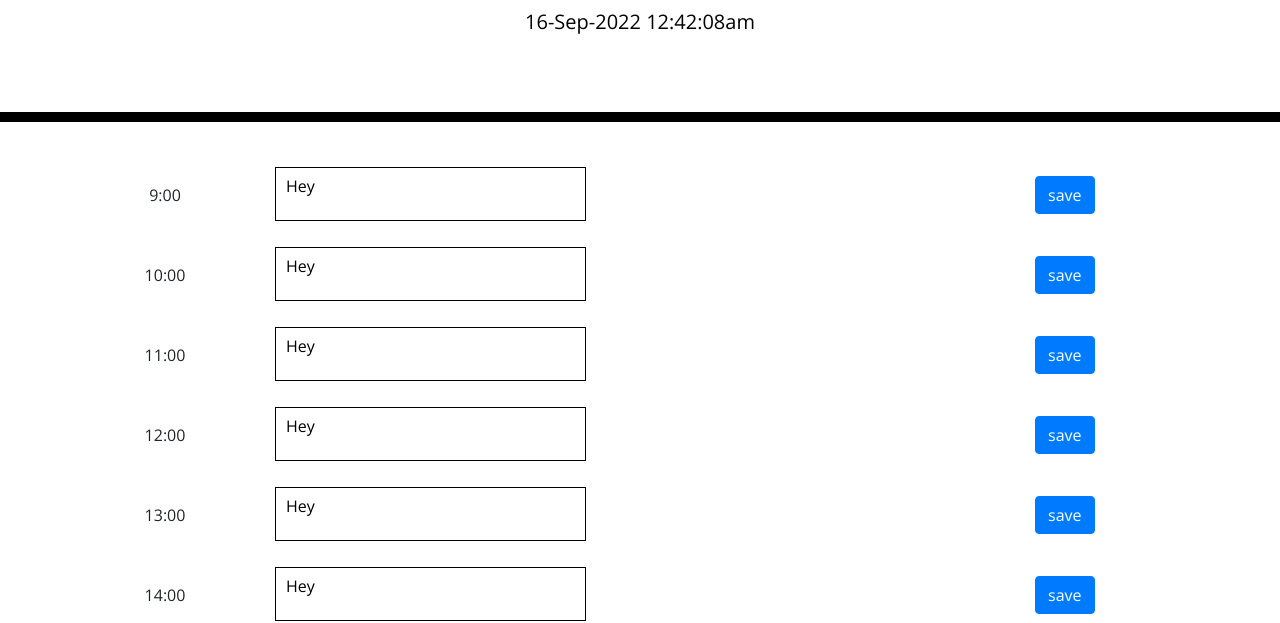
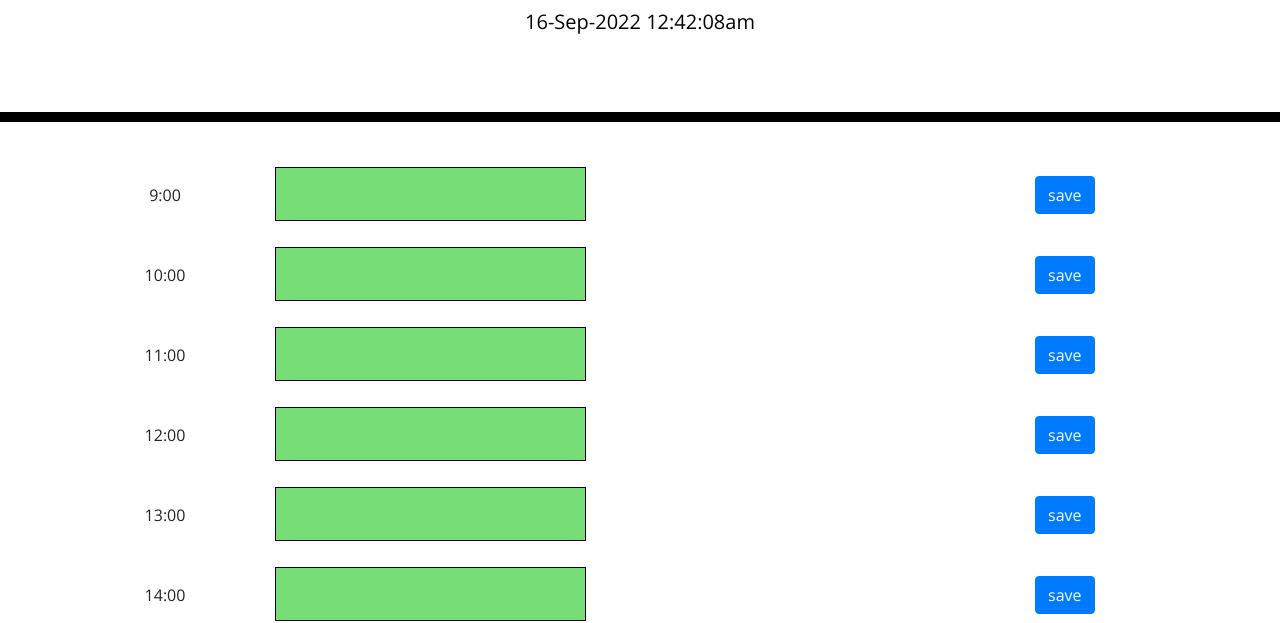
Before and after one commit to Web3Zero/work-day-scheduler, a plain HTML site: page index.html in a window 1280 px wide. Shown: the part 182-805 px from the top of the page. Drawn offline with nearby package versions, Linux system fonts and the light colour scheme.

Commit message:
Updating with latest local version

```diff
--- a/index.html
+++ b/index.html
@@ -29,7 +29,7 @@
       <p id="current-time" class="lead"></p>
     </header>
 
-    <div class="container"
+    <div class="container">
       <!-- Timeblocks go here -->
       <!-- Used JS to insert time blocks -->
 
--- a/script.js
+++ b/script.js
@@ -1,7 +1,6 @@
 
 
-
-function createTimeBlock(time, content="") {
+function createTimeBlock(time, content = "") {
 
     const timeRow = $("<div class='row align-items-center time-row'>")
 
@@ -9,26 +8,51 @@ function createTimeBlock(time, content="") {
     const colTextArea = $("<div class='col-8 time-col-textarea'>")
     const textArea = $("<textarea cols='30' rows='2'>").val(content)
 
+
     // colours will change depending on whether the time is in the past, present or future
+    // if currentTime > time but < time + 1 -- present
+    const timeMoment = moment(time, "H");
+    const currentTime = moment();
+    const isPresent = (currentTime > timeMoment) && (currentTime < timeMoment.clone().add(1, 'hours'));
+    const isPast = (timeMoment < currentTime);
+    const isFuture = (timeMoment > currentTime);
 
+    // functions to check if the time is past, present or future which then applies the styling from the CSS
+    if (isPresent) {
+        textArea.addClass("present");
+    }
+    if (isPast) {
+        textArea.addClass("past");
+    }
+    if (isFuture) {
+        textArea.addClass("future");
+    }
 
     colTextArea.append(textArea);
 
     const colButton = $("<div class='col-2 time-col-button'>")
-    const button = $('<button type="submit" class="btn btn-primary">').text("save")
+    const button = $('<button type="submit" class="btn btn-primary">')
+    button.text("save")
+    button.on("click", function () {
+        console.log("test");
+        console.log($(this).parent().prev().children("textarea").val());
+        const task = $(this).parent().prev().children("textarea").val();
+    })
     colButton.append(button);
+
+
 
     return timeRow.append(colTime, colTextArea, colButton);
 }
 
 // when user lands on this app should see clock ticking
-$(function(){
+$(function () {
     const currentTime = $("#current-time");
     const container = $(".container")
 
-    function startTimer(){
+    function startTimer() {
 
-        setInterval(function(){
+        setInterval(function () {
             currentTime.text(moment().format("DD-MMM-YYYY hh:mm:ssa"));
 
         }, 1000);
@@ -39,21 +63,18 @@ $(function(){
     startTimer();
 
 
+    // when a user lands on the page should see 9am to 5pm blocks with all the previous notes
+    for (let index = 9; index < 18; index++) {
+
+        const previousNotes = "";
+        const timeBlock = createTimeBlock(index, "");
+
+        container.append(timeBlock);
+    }
 
 
 
     // user can type into any of the boxes and save the entry.
     // note should be saved to storage (based on the time of the row)
 
-
-// when a user lands on the page should see 9am to 5pm blocks with all the previous notes
-for (let index = 9; index < 18; index++) {
-
-    const previousNotes = "";
-    const timeBlock = createTimeBlock(index, "Hey");
-
-    container.append(timeBlock);
-}
-
-
 })
```
Also changed, not shown: 1 other file. Lines whose indentation alone changed are shown as unchanged.
